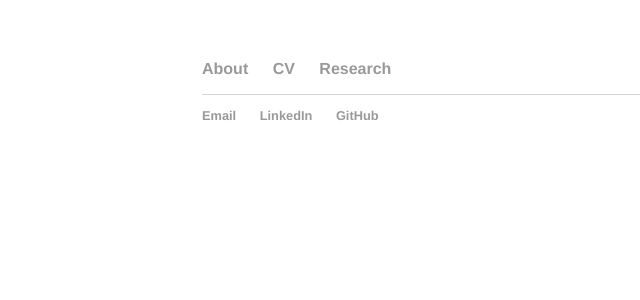
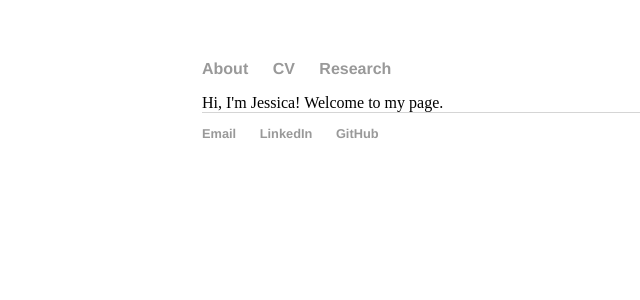
Before and after one commit to ip-jss/ip-jss.github.io, a Jekyll site: the page built from index.html, in a window 1280 px wide. Shown: the top 300 px of the page, without its empty margins (54-694 px from the left). Built offline with Jekyll 4.4.1, drawn with Linux system fonts in a browser that asks for light colours.

Commit message:
Update index.html

```diff
--- a/index.html
+++ b/index.html
@@ -3,9 +3,4 @@ layout: default
 title: Jessica Ip
 ---
 
-<!DOCTYPE html>
-<html>
-<title> {{ page.title }} </title>
-<!-- link to main stylesheet -->
-<link rel="stylesheet" type="text/css" href="/css/main.css">
-</html>
+Hi, I'm Jessica! Welcome to my page.
```
